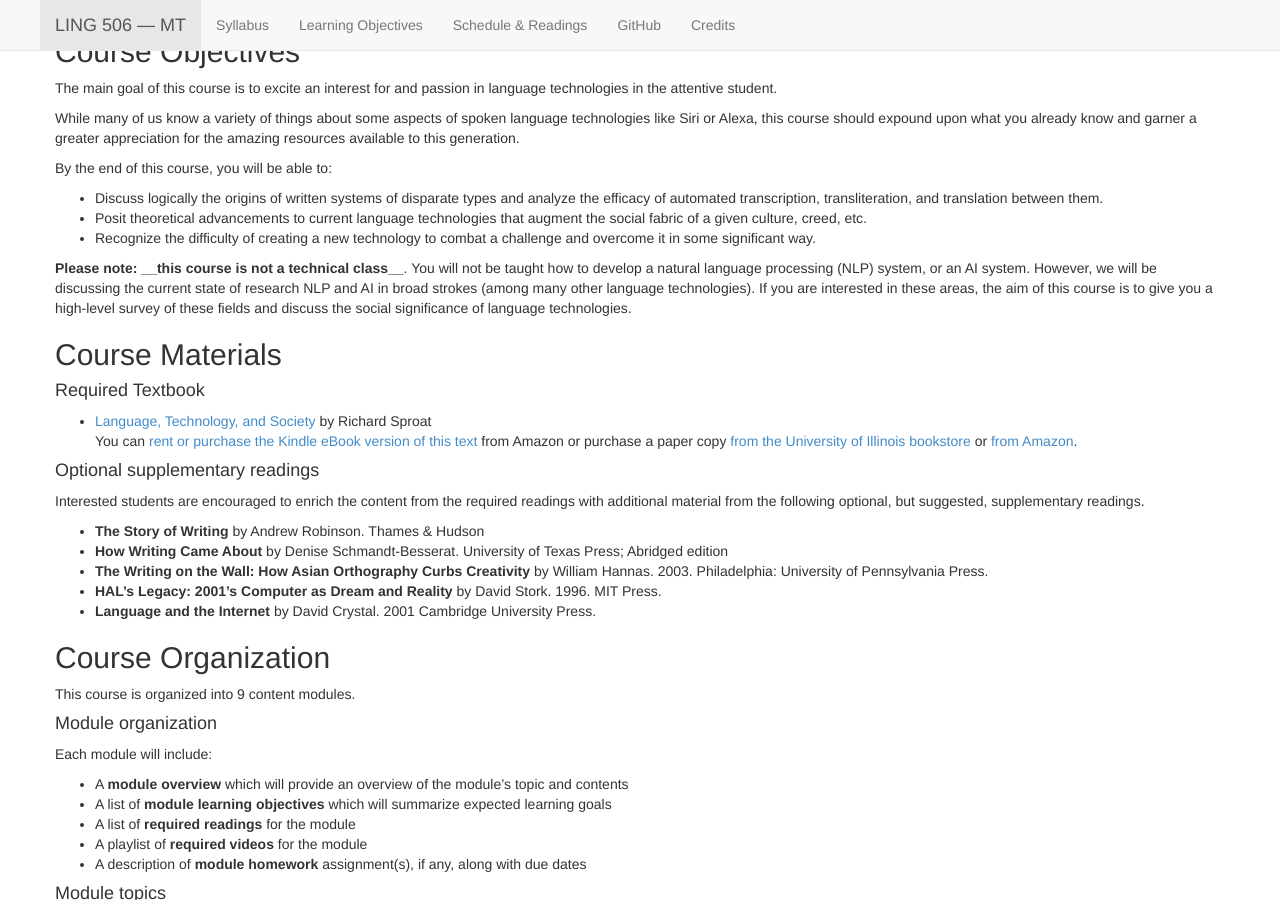
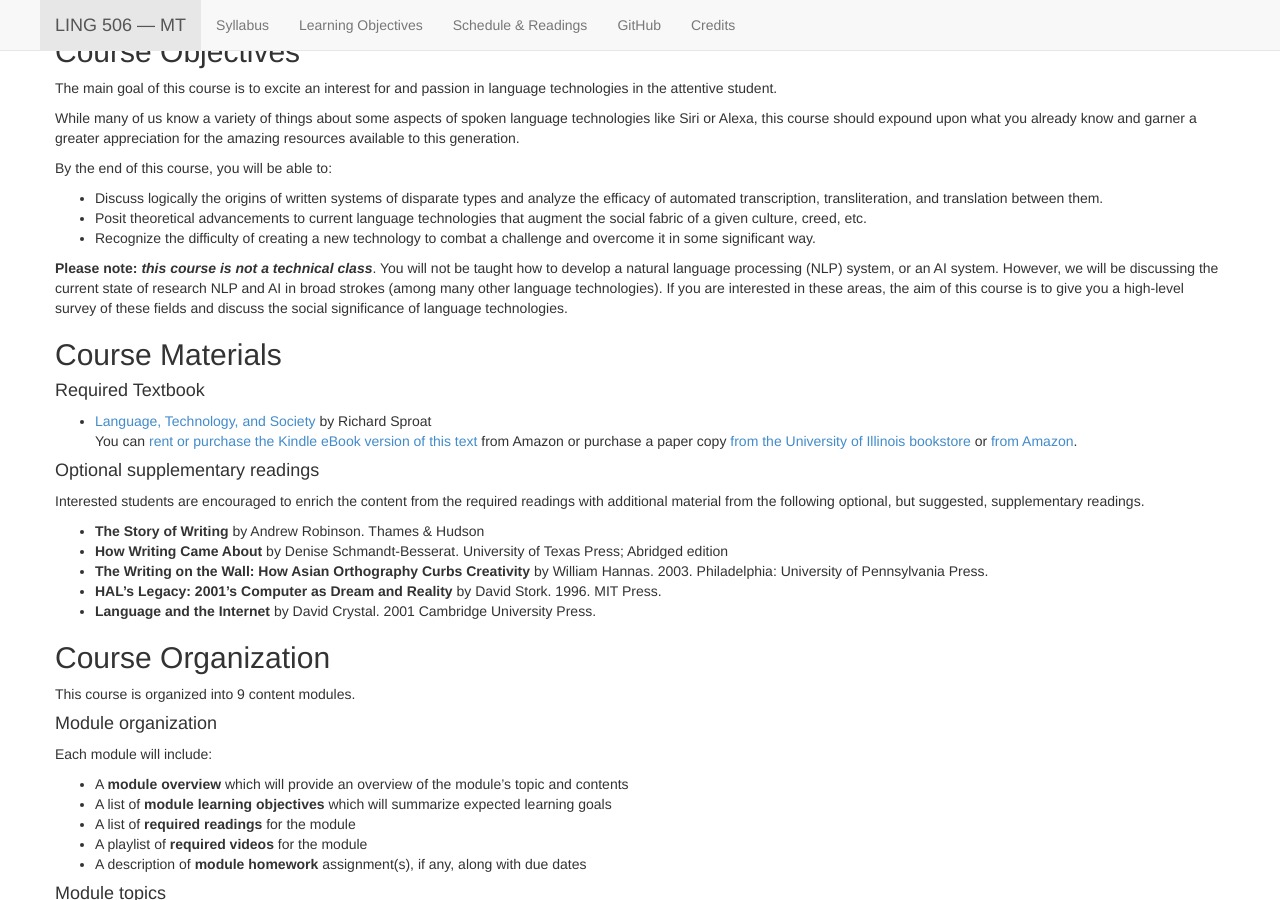
Before and after one commit to Jargonautika/2020-Fall-UIUC-LING270.github.io, a Jekyll site: the page built from index.md, in a window 1280 px wide and 900 px high, scrolled down 437 px. Built offline with Jekyll 4.4.1, drawn with Linux system fonts in a browser that asks for light colours; nearby versions of some CDN libraries.

Commit message:
Formatting

```diff
--- a/index.md
+++ b/index.md
@@ -33,7 +33,7 @@ By the end of this course, you will be able to:
 * Posit theoretical advancements to current language technologies that augment the social fabric of a given culture, creed, etc.
 * Recognize the difficulty of creating a new technology to combat a challenge and overcome it in some significant way.
 
-**Please note: __this course is not a technical class__**. You will not be taught how to develop a natural language processing (NLP) system, or an AI system. However, we will be discussing the current state of research NLP and AI in broad strokes (among many other language technologies). If you are interested in these areas, the aim of this course is to give you a high-level survey of these fields and discuss the social significance of language technologies.
+**Please note: _this course is not a technical class_**. You will not be taught how to develop a natural language processing (NLP) system, or an AI system. However, we will be discussing the current state of research NLP and AI in broad strokes (among many other language technologies). If you are interested in these areas, the aim of this course is to give you a high-level survey of these fields and discuss the social significance of language technologies.
 
 
 ## Course Materials
```
